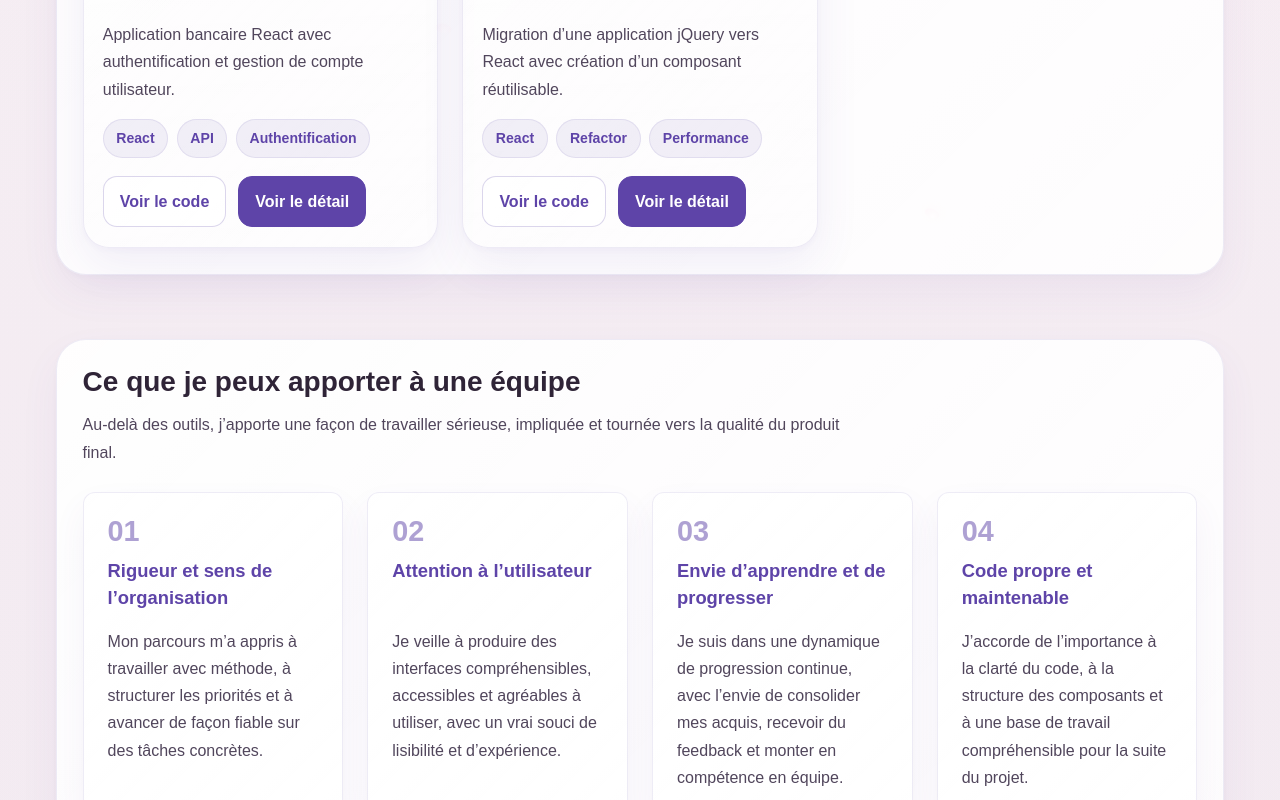
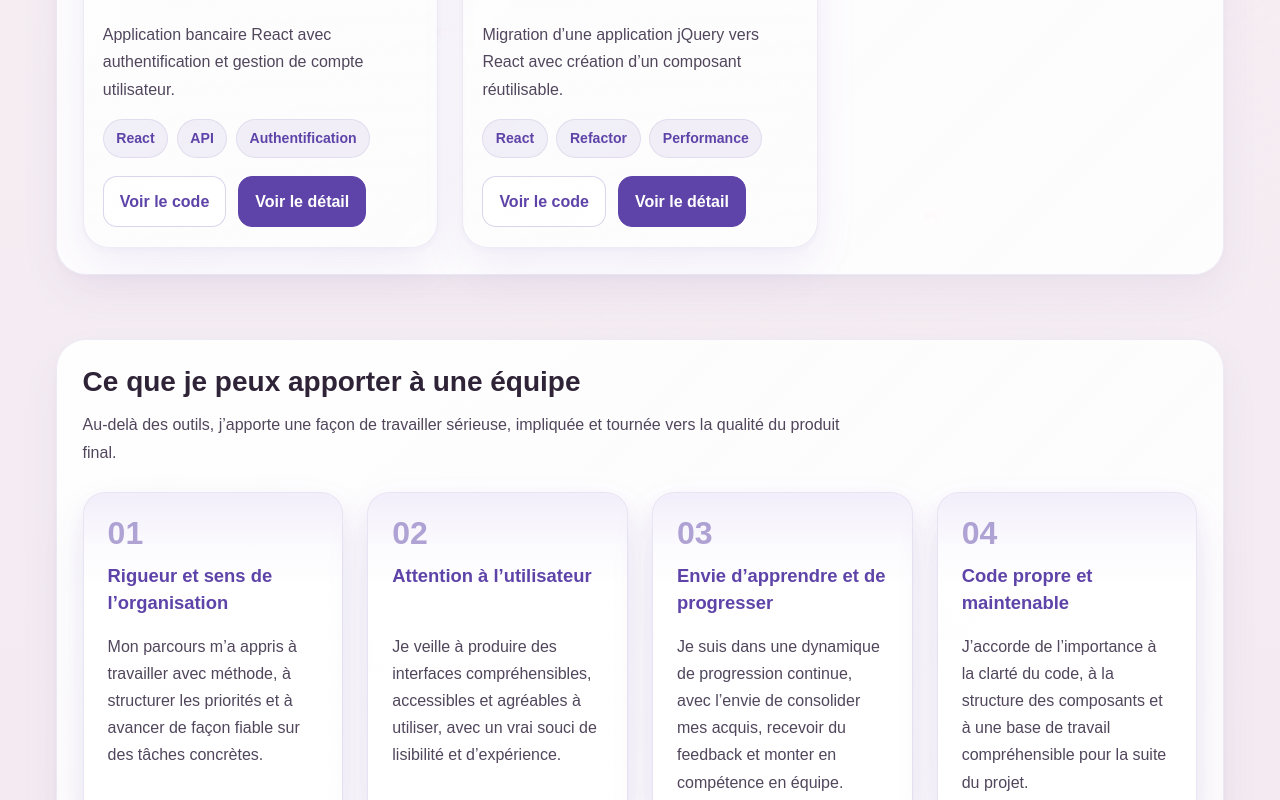
Before and after one commit to Ma-Eum/Portfolio-claire, a React (Vite) app: page / in a window 1280 px wide. Shown: the part 3265-4065 px from the top of the page. Built offline with nearby package versions, Linux system fonts and the light colour scheme.

Commit message:
amélioration du relief des cartes de la section valeur ajoutée

```diff
--- a/src/pages/Home/Home.scss
+++ b/src/pages/Home/Home.scss
@@ -470,8 +470,7 @@
 
 .home__info-card,
 .home__value-item,
-.home__contact-card,
-.home__contribution-card {
+.home__contact-card {
   display: flex;
   flex-direction: column;
   height: 100%;
@@ -492,14 +491,67 @@
 
 .home__info-card:hover,
 .home__value-item:hover,
-.home__contact-card:hover,
-.home__contribution-card:hover {
+.home__contact-card:hover {
   transform: translateY(-4px);
   box-shadow: 0 22px 50px rgba(94, 68, 168, 0.08);
   border-color: rgba(94, 68, 168, 0.18);
 }
 
+/* =========================
+   CONTRIBUTION CARDS
+========================= */
+.home__contribution-grid {
+  align-items: stretch;
+}
+
+.home__contribution-card {
+  position: relative;
+  display: flex;
+  flex-direction: column;
+  min-height: 100%;
+  padding: $spacing-lg;
+  overflow: hidden;
+  border-radius: 22px;
+  background: linear-gradient(
+    180deg,
+    rgba(255, 255, 255, 0.99) 0%,
+    rgba(255, 255, 255, 0.95) 100%
+  );
+  border: 1px solid rgba(94, 68, 168, 0.14);
+  box-shadow:
+    0 22px 44px rgba(94, 68, 168, 0.1),
+    0 8px 18px rgba(94, 68, 168, 0.05);
+  transition:
+    transform 0.28s ease,
+    box-shadow 0.28s ease,
+    border-color 0.28s ease;
+}
+
+.home__contribution-card::before {
+  content: '';
+  position: absolute;
+  inset: 0 0 auto 0;
+  height: 92px;
+  pointer-events: none;
+  background: linear-gradient(
+    180deg,
+    rgba(191, 172, 232, 0.2) 0%,
+    rgba(191, 172, 232, 0.06) 55%,
+    rgba(191, 172, 232, 0) 100%
+  );
+}
+
+.home__contribution-card:hover {
+  transform: translateY(-6px);
+  border-color: rgba(94, 68, 168, 0.22);
+  box-shadow:
+    0 28px 54px rgba(94, 68, 168, 0.14),
+    0 10px 22px rgba(94, 68, 168, 0.06);
+}
+
 .home__card-title {
+  position: relative;
+  z-index: 1;
   margin: 0 0 $spacing-sm;
   min-height: 3.6rem;
   font-size: 1.15rem;
@@ -509,16 +561,20 @@
 }
 
 .home__card-text {
+  position: relative;
+  z-index: 1;
   margin: 0;
   color: $color-text-secondary;
   line-height: 1.7;
 }
 
 .home__contribution-number {
-  margin: 0 0 0.75rem;
-  color: rgba(94, 68, 168, 0.5);
-  font-size: 1.8rem;
-  font-weight: 700;
+  position: relative;
+  z-index: 1;
+  margin: 0 0 0.85rem;
+  color: rgba(94, 68, 168, 0.48);
+  font-size: 2rem;
+  font-weight: 800;
   line-height: 1;
 }
 
@@ -714,6 +770,10 @@
     border-radius: 20px;
     min-height: 220px;
   }
+
+  .home__contribution-card {
+    border-radius: 18px;
+  }
 }
 
 @media (prefers-reduced-motion: reduce) {
@@ -742,7 +802,8 @@
     transition: none;
   }
 
-  .home__featured-image-link:hover .home__featured-image {
+  .home__featured-image-link:hover .home__featured-image,
+  .home__contribution-card:hover {
     transform: none;
   }
 }
```
